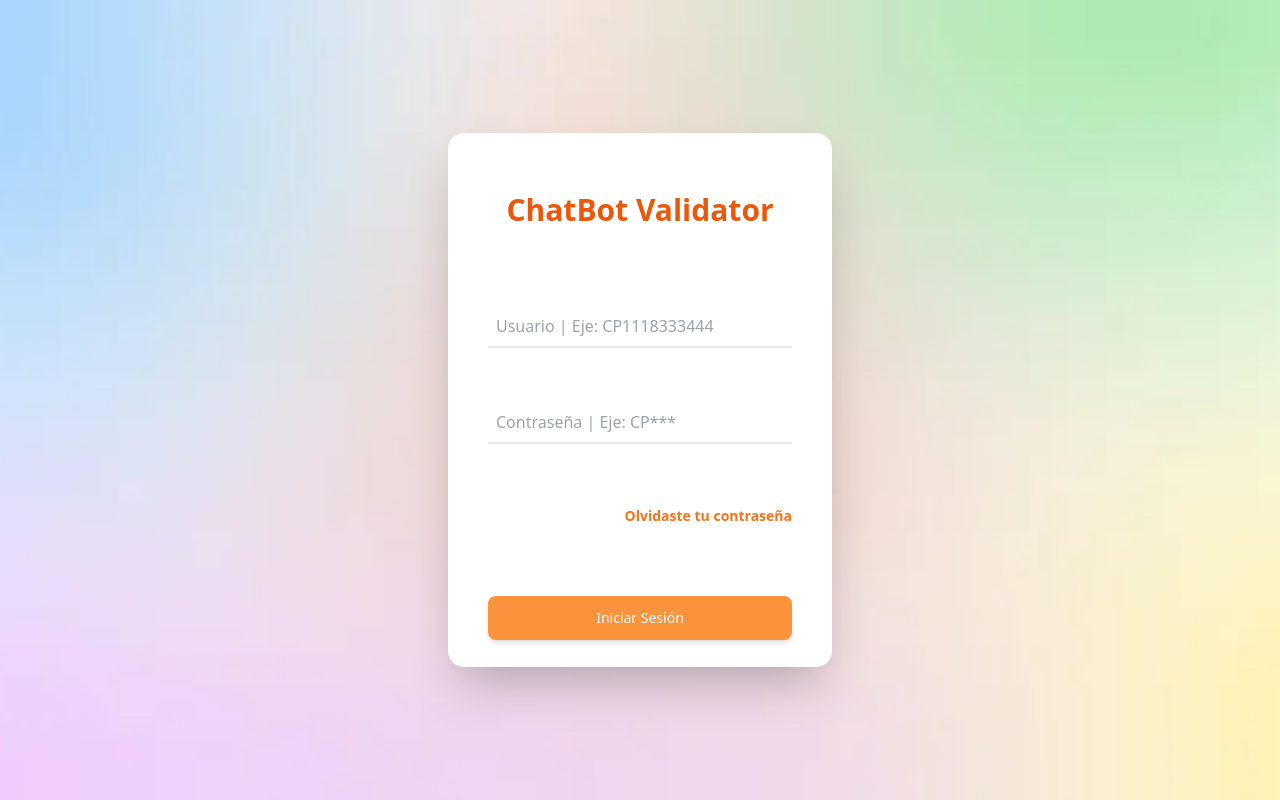
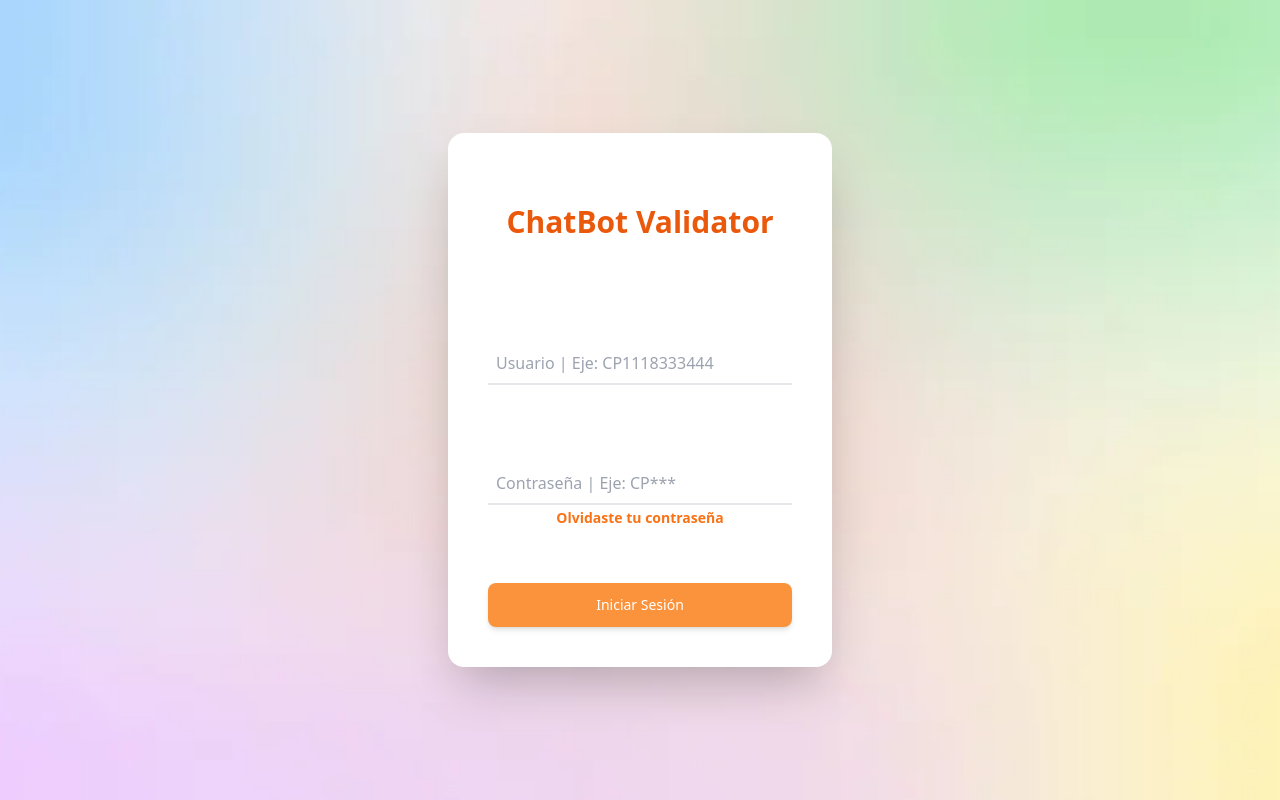
Before and after one commit to llOrtegall/Clean_Architecture_Node, a React (Vite) app: page / in a window 1280 px wide. Built offline with nearby package versions, Linux system fonts and the light colour scheme.

Commit message:
reset password

```diff
--- a/src/App.jsx
+++ b/src/App.jsx
@@ -18,6 +18,7 @@ export function App () {
           <DashBoard />
         </UserProvider>
       } />
+      <Route path='/forgot-password' element={<h1>Olvidaste tu contraseña</h1>} />
     </Routes>
   )
 }
--- a/src/Components/LoginForm.jsx
+++ b/src/Components/LoginForm.jsx
@@ -1,8 +1,8 @@
 import { GetUserCookie } from '../services/getUser.js'
 import { useAuth } from '../Auth/AuthContext.jsx'
+import { Link, useNavigate } from 'react-router-dom'
 import { useState } from 'react'
 import axios from 'axios'
-import { useNavigate } from 'react-router-dom'
 
 export const LoginForm = () => {
   const [username, setUsername] = useState('')
@@ -10,6 +10,7 @@ export const LoginForm = () => {
   const [error, setError] = useState(null)
   const navigate = useNavigate()
   const { login } = useAuth()
+
   const handleSubmit = async (e) => {
     e.preventDefault()
     try {
@@ -44,15 +45,15 @@ export const LoginForm = () => {
             onChange={ev => setUsername(ev.target.value)} />
           <input type='password' placeholder='Contraseña | Eje: CP***' className='border-b-2 p-2'
             onChange={ev => setPassword(ev.target.value)} />
-          <button className='text-orange-500 text-sm font-semibold text-end pt-2 pb-4 hover:underline'>Olvidaste tu contraseña</button>
           <button className='bg-orange-400 w-full rounded-lg p-3 text-white text-sm shadow-md hover:bg-green-100 hover:text-black'>Iniciar Sesión</button>
 
           {error
             ? <p className='absolute right-0 left-0 lg:bottom-10 2xl:bottom-28 text-red-600 font-semibold text-center'>{error}</p>
             : null
           }
-
         </form>
+        <Link className='text-orange-500 text-sm font-semibold text-end pt-2 pb-4 hover:underline absolute bottom-64'
+          to='/forgot-password'> Olvidaste tu contraseña</Link>
       </section>
     </>
 
```
